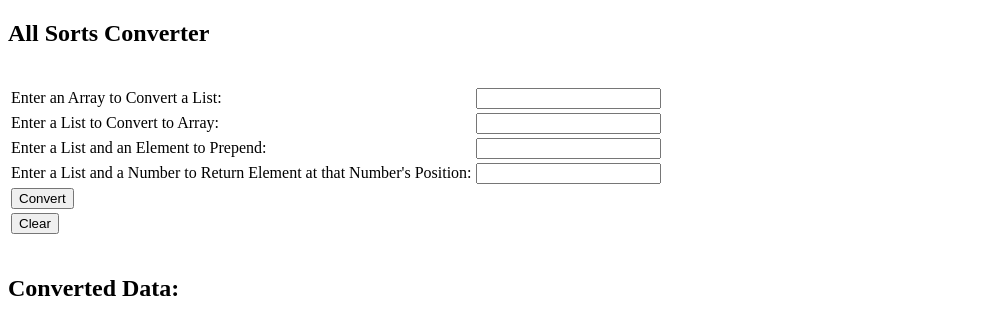
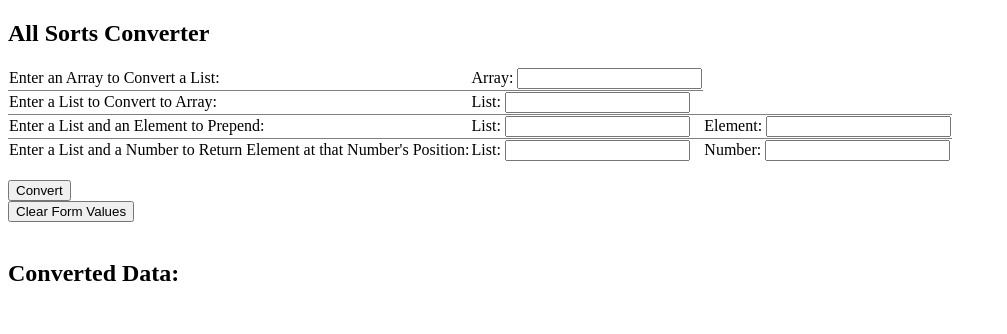
Before and after one commit to c-rter/ejs-exe, a plain HTML site: page 4 - Array & List Conversions, Combinations, and Searches/index.html in a window 1280 px wide. Shown: the whole page, without its empty margins (0-1007 px from the left). Drawn offline with Linux system fonts and the light colour scheme.

Commit message:
create template structure

```diff
--- a/4 - Array & List Conversions, Combinations, and Searches/index.html
+++ b/4 - Array & List Conversions, Combinations, and Searches/index.html
@@ -10,20 +10,19 @@
   <!--[if lt IE 9]>
     <script src="https://cdnjs.cloudflare.com/ajax/libs/html5shiv/3.7.3/html5shiv.js"></script>
   <![endif]-->
-
 </head>
 
 <body>
 
   <h2>All Sorts Converter</h2>
   <form id="frm1">
-    <table>
+    <table border=1 frame=void rules=rows>
       <tr>
         <td>
           Enter an Array to Convert a List:
         </td>
         <td>
-          <input type="text" id="textArray"></input>
+         Array: <input type="text" id="textArray"></input>
         </td>
       </tr>
       <tr>
@@ -31,7 +30,7 @@
           Enter a List to Convert to Array:
         </td>
         <td>
-          <input type="text" id="textArray"></input>
+         List: <input type="text" id="textArray"></input>
         </td>
       </tr>
       <tr>
@@ -39,7 +38,10 @@
           Enter a List and an Element to Prepend:
         </td>
         <td>
-          <input type="text" id="textArray"></input>
+          List: <input type="text" id="textArray"></input>
+        </td>
+        <td>
+          Element: <input type="text" id="textArray"></input>
         </td>
       </tr>
       <tr>
@@ -47,26 +49,26 @@
           Enter a List and a Number to Return Element at that Number's Position:
         </td>
         <td>
-          <input type="text" id="textArray"></input>
+          List: <input type="text" id="textArray"></input>
+        </td>
+        <td>
+          Number: <input type="text" id="textArray"></input>
         </td>
       </tr>
+    </table>
   </form>
   <br/>
   <form id="frm2">
-    <tr>
-    <td>
+
       <input type="button" value="Convert" onClick="reverse2()">
-    </td>
-  </tr>
+
   </form>
   <form id="frm3">
-    <tr>
-    <td>
-      <input type="button" value="Clear" onClick="clearArraySpot()">
-    </td>
-  </tr>
+
+      <input type="button" value="Clear Form Values" onClick="clearArraySpot()">
+
   </form>
-  </table>
+
   <br>
 
   <h2>Converted Data:</h2>
```
